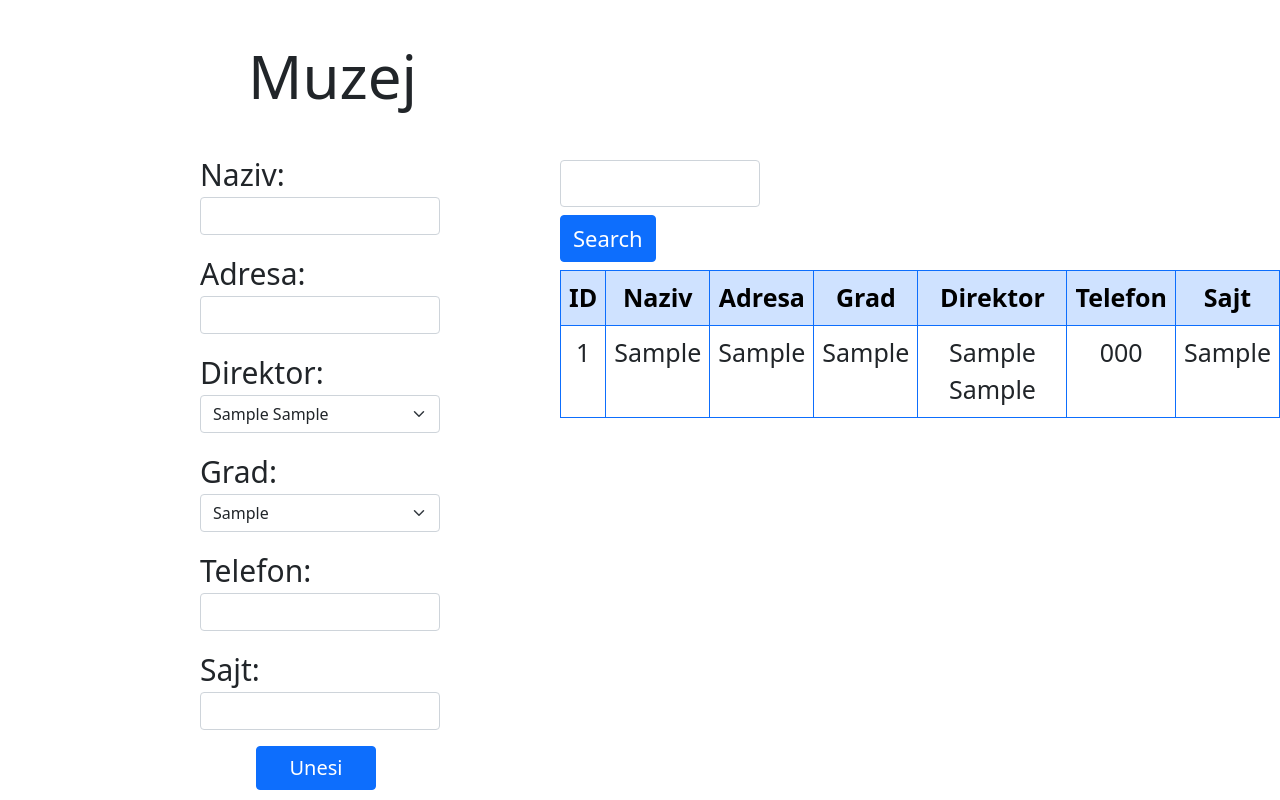
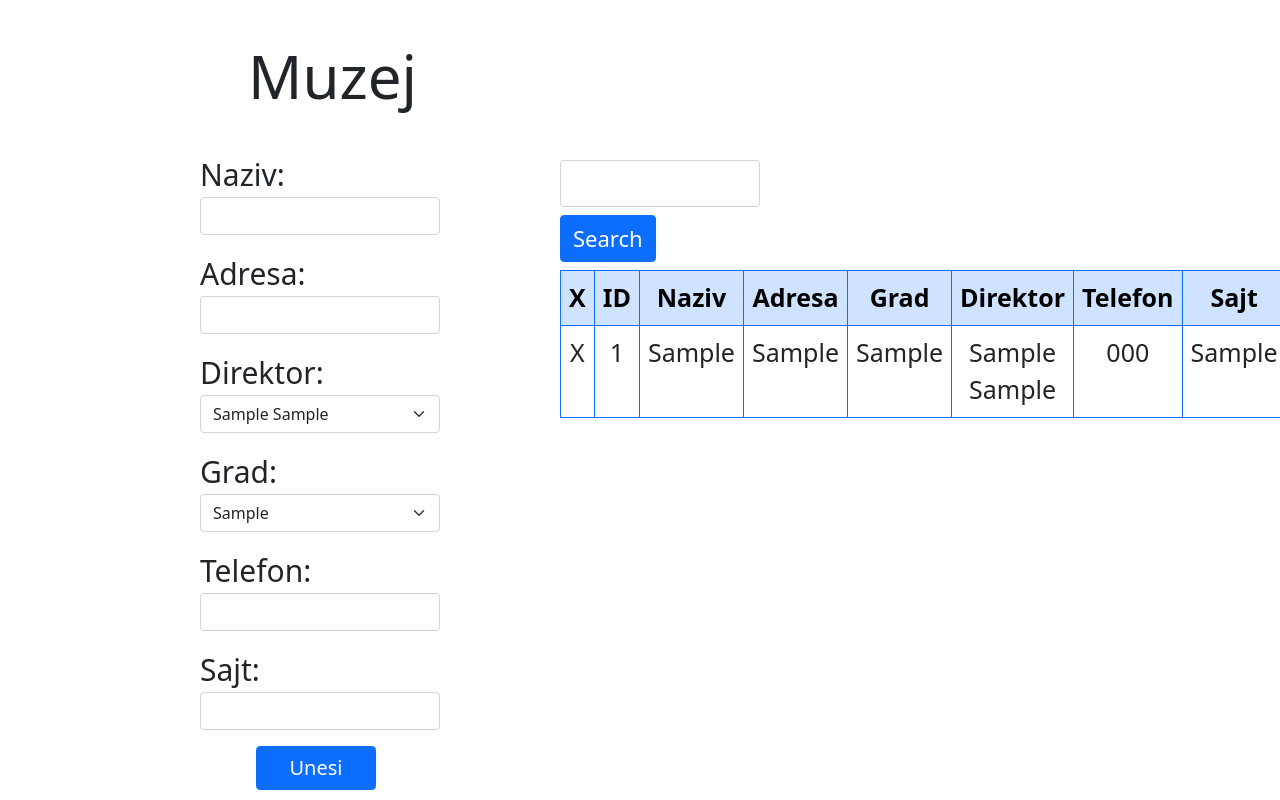
Before and after one commit to MilicaVa/PHP-muzeji, a PHP site: page / in a window 1280 px wide. Run offline with PHP 8.4, Linux system fonts and the light colour scheme; tables that the repository leaves empty or names only in its code hold one stand-in row (values such as "Sample post").

Commit message:
deletedb.php - delete muzej

```diff
--- /dev/null
+++ b/deletedb.php
@@ -0,0 +1,5 @@
+<?php
+
+$conn = new mysqli("localhost", "root", "", "muzej");
+$SQL = "DELETE FROM muzej WHERE muzej_id=" . $_POST['P_muzej_id'];
+$conn->query($SQL);
--- a/index.css
+++ b/index.css
@@ -32,7 +32,7 @@
 
 .muzej-tabela-index {
     font-size: 25px;
-    width: 125vh;
+    width: 130vh;
     margin-left: 15vh;
     margin-top: 20vh;
 }
--- a/jquery.js
+++ b/jquery.js
@@ -81,4 +81,26 @@ function allfunctions() {
         })
     })
 
+
+
+    $(document).on('click', '.X', function () {
+
+        var muzej_id = $(this).attr('muzej_id')
+
+
+        $.ajax({
+            url: 'deletedb.php',
+            method: 'POST',
+            data: {
+                P_muzej_id: muzej_id,
+            },
+
+            success: function () {
+                alert("Muzej je obrisan")
+                window.location.href = "index.php"
+            }
+        })
+    })
+
+
 }
--- a/popunitabeludb.php
+++ b/popunitabeludb.php
@@ -6,6 +6,7 @@
 
      <thead>
          <tr class="text-center table-primary border-primary">
+             <th>X</th>
              <th onclick="numberTableSort(this,true)">ID</th>
              <th onclick="tableSort(this)">Naziv</th>
              <th onclick="tableSort(this)">Adresa</th>
@@ -28,6 +29,7 @@
             while ($muzej = mysqli_fetch_assoc($result)) {
             ?>
              <tr class="text-center">
+                 <td muzej_id='<?php echo $muzej['muzej_id'] ?>' class="X">X</td>
                  <td><?php echo $muzej['muzej_id']; ?></td>
                  <td><?php echo $muzej['naziv'];  ?></td>
                  <td><?php echo $muzej['adresa'];  ?></td>
--- a/searchdb.php
+++ b/searchdb.php
@@ -11,6 +11,7 @@ $result = $conn->query($SQL);
 while ($muzej = mysqli_fetch_assoc($result)) {
 ?>
     <tr class="text-center">
+        <td muzej_id='<?php echo $muzej['muzej_id'] ?>' class="X">X</td>
         <td><?php echo $muzej['muzej_id']; ?></td>
         <td><?php echo $muzej['naziv'];  ?></td>
         <td><?php echo $muzej['adresa'];  ?></td>
```
